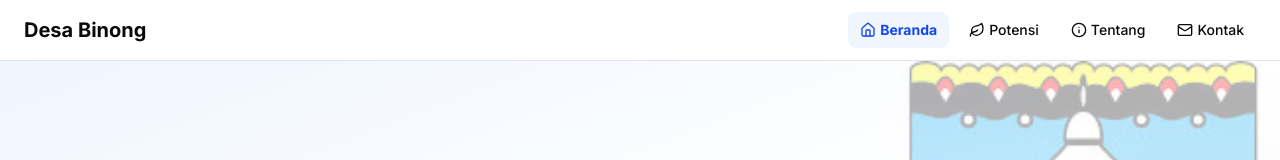
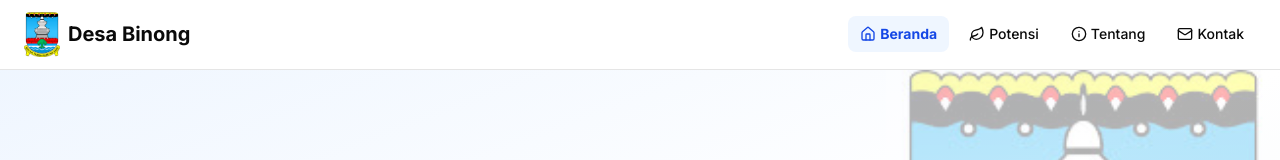
Before and after one commit to Ridho-arachman/potensi-binong-pamarayan, a Next.js app: page / in a window 1280 px wide. Shown: the top 160 px of the page. Built offline with nearby package versions, Linux system fonts and the light colour scheme; no server answers; the database is empty; a web font is replaced by a local one.

Commit message:
fix: menambahkan logo pada navbar

```diff
--- a/src/components/Navbar.tsx
+++ b/src/components/Navbar.tsx
@@ -5,6 +5,7 @@ import { Home, Leaf, Info, Mail, Menu, X } from "lucide-react";
 import { Button } from "@/components/ui/button";
 import { useState } from "react";
 import { usePathname } from "next/navigation";
+import Image from "next/image";
 
 const navItems = [
   { href: "/", label: "Beranda", icon: <Home size={18} /> },
@@ -20,7 +21,17 @@ export default function Navbar() {
   return (
     <nav className={cn("w-full border-b bg-white sticky top-0 z-50")}>
       <div className="container flex items-center justify-between py-3 px-4 sm:px-6">
-        <Link href="/" className="font-bold text-lg sm:text-xl">
+        <Link
+          href="/"
+          className="font-bold text-lg sm:text-xl flex items-center gap-2"
+        >
+          <Image
+            src="/logo.jpeg"
+            alt="Logo Desa Binong"
+            width={36}
+            height={36}
+            className="rounded-sm"
+          />
           Desa Binong
         </Link>
 
```
